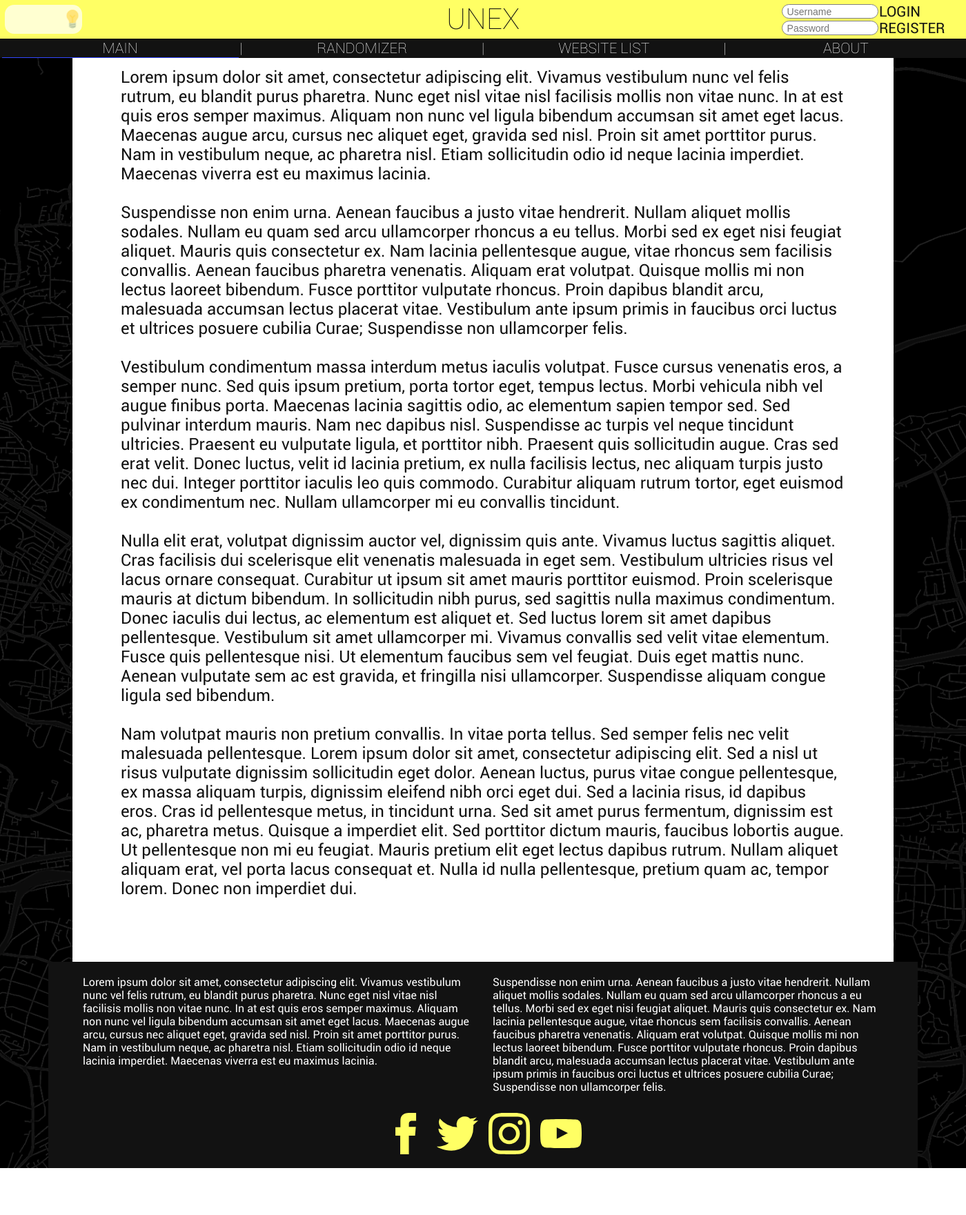
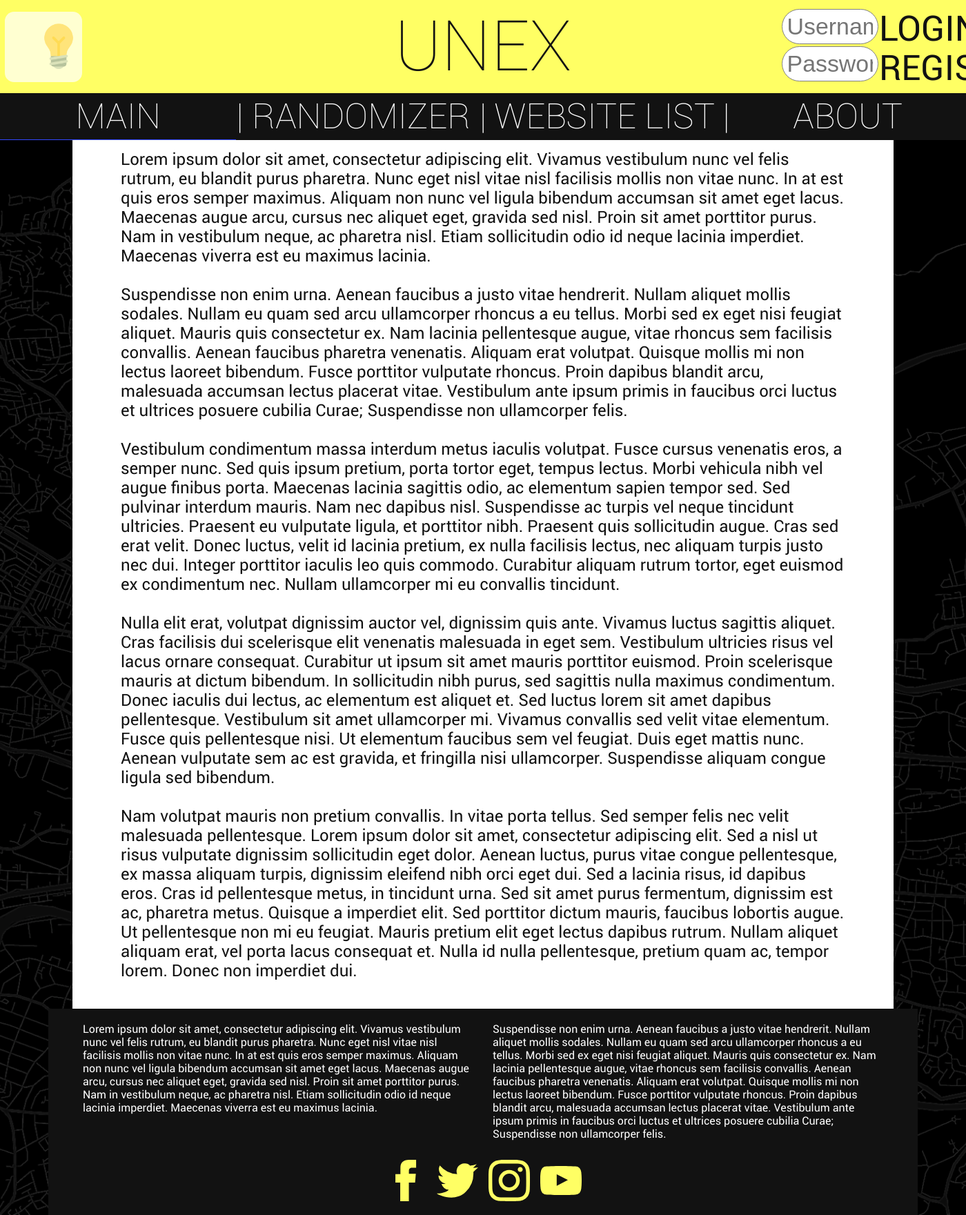
Before and after one commit to Xenu47/Xenu47.github.io, a PHP site: page /pages/main.html in a window 1400 px wide; the page is wider, and only the part inside the window is pictured. Shown: that part at 69% size. Before the commit the page ends 1693 px from the top of that part, so only its background shows below. Run offline with PHP 8.4, Linux system fonts and the light colour scheme.

Commit message:
+better adaptive

```diff
--- a/scripts/dropdown.js
+++ b/scripts/dropdown.js
@@ -32,5 +32,5 @@
 }
 
 function dropdown(i){
-	document.querySelector("#list_menu").setAttribute("style","top:"+i+"vw");
+	document.querySelector("#list_menu").setAttribute("style","top:"+(i*2)+"vh");
 }
--- a/styles/style.css
+++ b/styles/style.css
@@ -47,6 +47,7 @@
 
 /* изменения стандартного стиля тела страницы */
 body {
+	overflow: hidden;
 	margin: 0;
 	background-image: url("../images/background.png");
 	background-position: center;
@@ -74,7 +75,7 @@
 
 #head {
 	position: relative;
-	height: 4vw;
+	height: 8vh;
 	background-color: var(--header-color);
 	z-index: 3;
 }
@@ -85,9 +86,9 @@
 	left: 50%;
 	transform: translateX(-50%);
 	color: var(--footer-color);
-	font-size: 3vw;
+	font-size: 6vh;
 	font-family: Roboto-Thin;
-	line-height: 4vw;
+	line-height: 8vh;
 	text-align: center;
 }
 
@@ -102,9 +103,10 @@
 	border-radius: 1em;
 	-webkit-transition: .2s;
 	transition: opacity .2s;
-	height: 3vw;
+	height: 6vh;
 	width: 8vw;
-	margin: 0.5vw;
+	margin-top: 1vh;
+	margin-left: 0.5vw;
 	z-index: 102;
 }
 #brightness-control:hover {
@@ -116,9 +118,8 @@
 	background-size: 100%;
 	background-repeat: no-repeat;
 	background-position: 50%;
-	width: 2vw;
-	height: 100%;
-	border: 10;
+	width: 4vh;
+	height: 4vh;
 }
 
 /* отдельный стиль полей и формы */
@@ -135,14 +136,14 @@
 /* стиль текстовых полей */
 .text_forms{
 	resize: none;
-	height: 1.5vw;
+	height: 3vh;
 	width: 10vw;
 	margin: 0.1vw;
 	border-radius: 2em;
 	outline: none;
-	font-size: 1vw;
+	font-size: 2vh;
 	overflow: hidden;
-	border: 0.05vw solid grey;
+	border: 1px solid grey;
 	padding-left: 0.5vw;
 	padding-right: 0.5vw;
 }
@@ -152,13 +153,13 @@
 	grid-area: loginb;
 	text-align: left;
 	color: var(--footer-color);
-	font-size: 1.5vw;
+	font-size: 3vh;
 }
 #registerb {
 	grid-area: registerb;
 	text-align: left;
 	color: var(--footer-color);
-	font-size: 1.5vw;
+	font-size: 3vh;
 }
 
 /* вся форма логина в grid */
@@ -171,9 +172,9 @@
 		'form registerb';
 	grid-column-gap: 0;
 	grid-template-columns: 10.2vw 7vw;
-	grid-template-rows: 1.7vw 1.5vw;
-	height: 4vw;
-	padding: 0.35vw 1vw 0 0;
+	grid-template-rows: 3.4vh 3vh;
+	height: 8vh;
+	padding: 0.7vh 1vw 0 0;
 }
 
 /* черная навигационная панель */
@@ -183,14 +184,14 @@
 	flex-direction: row;
 	justify-content: space-around;
 	font-family: Roboto-Thin;
-	height: 2vw;
-	line-height: 2vw;
+	height: 4vh;
+	line-height: 4vh;
 	background-color: var(--footer-color);
 	z-index: 2;
 }
 #nav_bar * {
 	color: white;
-	font-size: 1.5vw;
+	font-size: 3vh;
 }
 #nav_bar a {
 	width: 24.5vw;
@@ -203,17 +204,17 @@
 /* выпадающее меню */
 #list_menu {
 	position: absolute;
-	top: -2vw;
+	top: -4vh;
 	left: 50.275vw;
 	display: flex;
 	flex-direction: column;
 	font-family: Roboto-Thin;
 	width: 24.5vw;
-	line-height: 2vw;
+	line-height: 4vh;
 	background-color: rgb(38, 38, 38);
 }
 #list_menu * {
-	font-size: 1.5vw;
+	font-size: 3vh;
 	width: 24.5vw;
 	color: white;
 	text-align: center;
@@ -276,7 +277,7 @@
 	display: flex;
 	flex-direction: column;
 	justify-content: space-between;
-	height: calc(100vh - 6vw);
+	height: calc(100vh - 8vh);
 	overflow: auto;
 }
 
```
Also changed, not shown: other parts of styles/style.css (+14 -14 lines).
